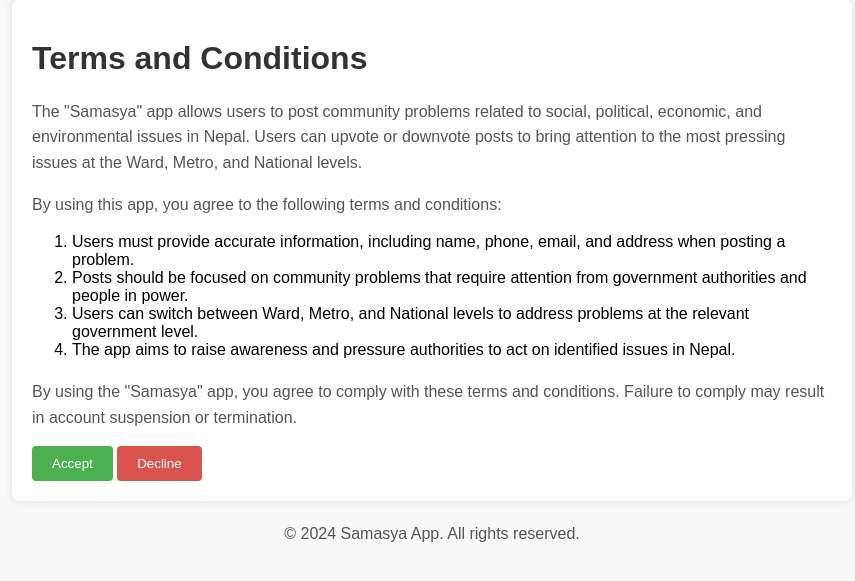
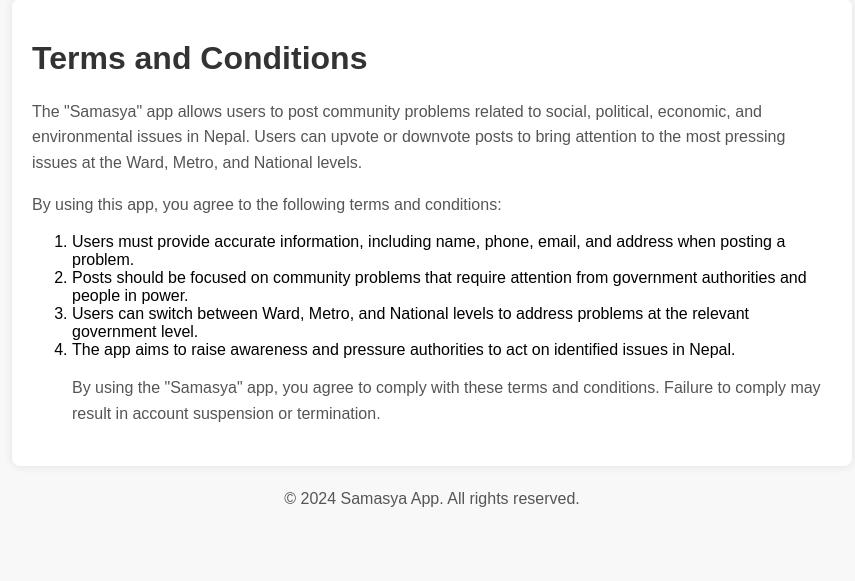
Before and after one commit to sandarva3/HackFest, a Django app: template templates/termsandconditions.html in a window 1280 px wide. Shown: the part 21-602 px from the top of the page, without its empty margins (208-1063 px from the left). Run offline with Django 5.2, Linux system fonts and the light colour scheme; the template is opened without the code that fills it, so the values that code supplies are empty.

Commit message:
Add files via upload

```diff
--- a/templates/termsandconditions.html
+++ b/templates/termsandconditions.html
@@ -34,19 +34,6 @@
             margin-bottom: 20px;
         }
 
-        button {
-            padding: 10px 20px;
-            background-color: #4caf50;
-            color: #fff;
-            border: none;
-            border-radius: 4px;
-            cursor: pointer;
-        }
-
-        button.decline {
-            background-color: #d9534f;
-        }
-
         .footer {
             margin-top: 20px;
             text-align: center;
@@ -68,31 +55,18 @@
             <li>Posts should be focused on community problems that require attention from government authorities and people in power.</li>
             <li>Users can switch between Ward, Metro, and National levels to address problems at the relevant government level.</li>
             <li>The app aims to raise awareness and pressure authorities to act on identified issues in Nepal.</li>
-        </ol>
+        </ul>
 
         <p>By using the "Samasya" app, you agree to comply with these terms and conditions. Failure to comply may result in account suspension or termination.</p>
 
-        <div>
-            <button onclick="acceptTerms()">Accept</button>
-            <button class="decline" onclick="declineTerms()">Decline</button>
-        </div>
+
     </div>
 
     <div class="footer">
         <p>&copy; 2024 Samasya App. All rights reserved.</p>
     </div>
 
-    <script>
-        function acceptTerms() {
-            // Add your logic here for handling the acceptance of terms
-            alert("Terms accepted!");
-        }
 
-        function declineTerms() {
-            // Add your logic here for handling the declination of terms
-            alert("Terms declined!");
-        }
-    </script>
 
 </body>
 </html>
```
